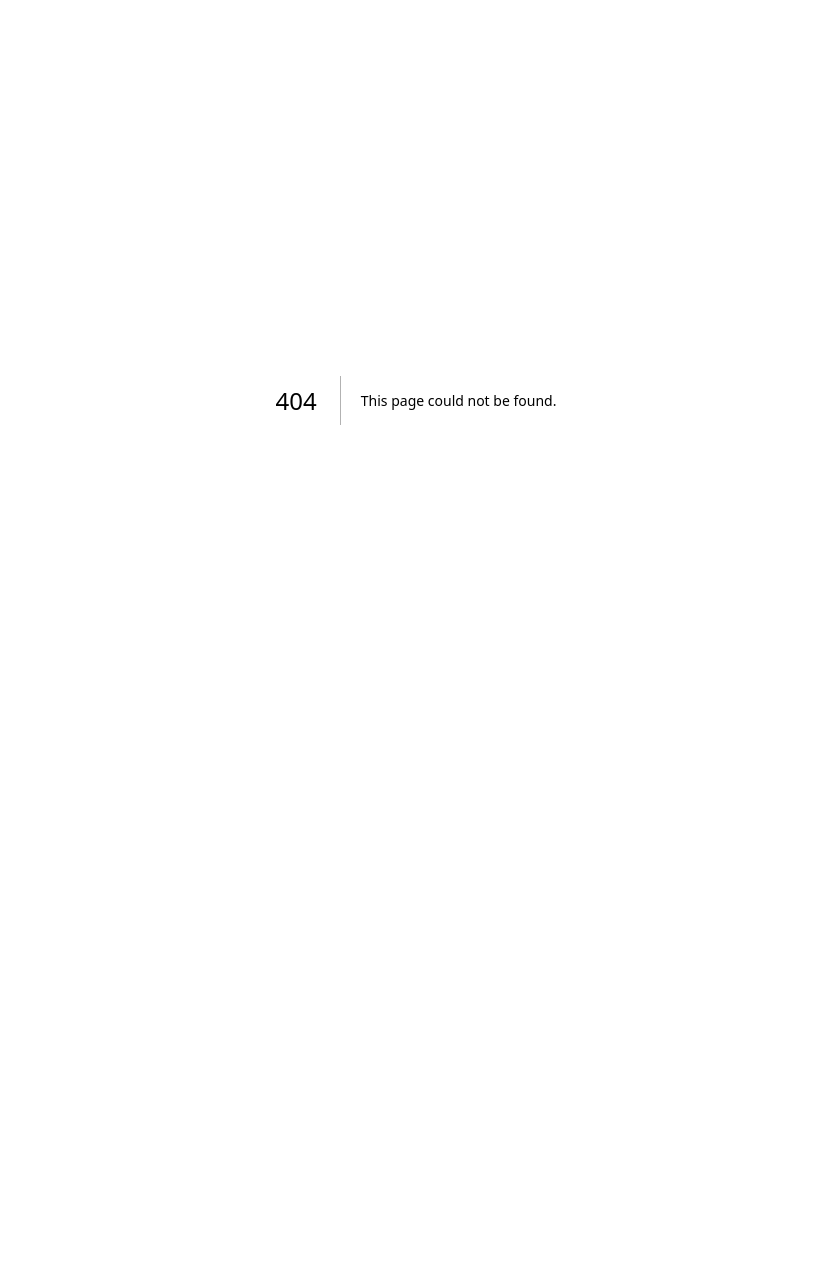
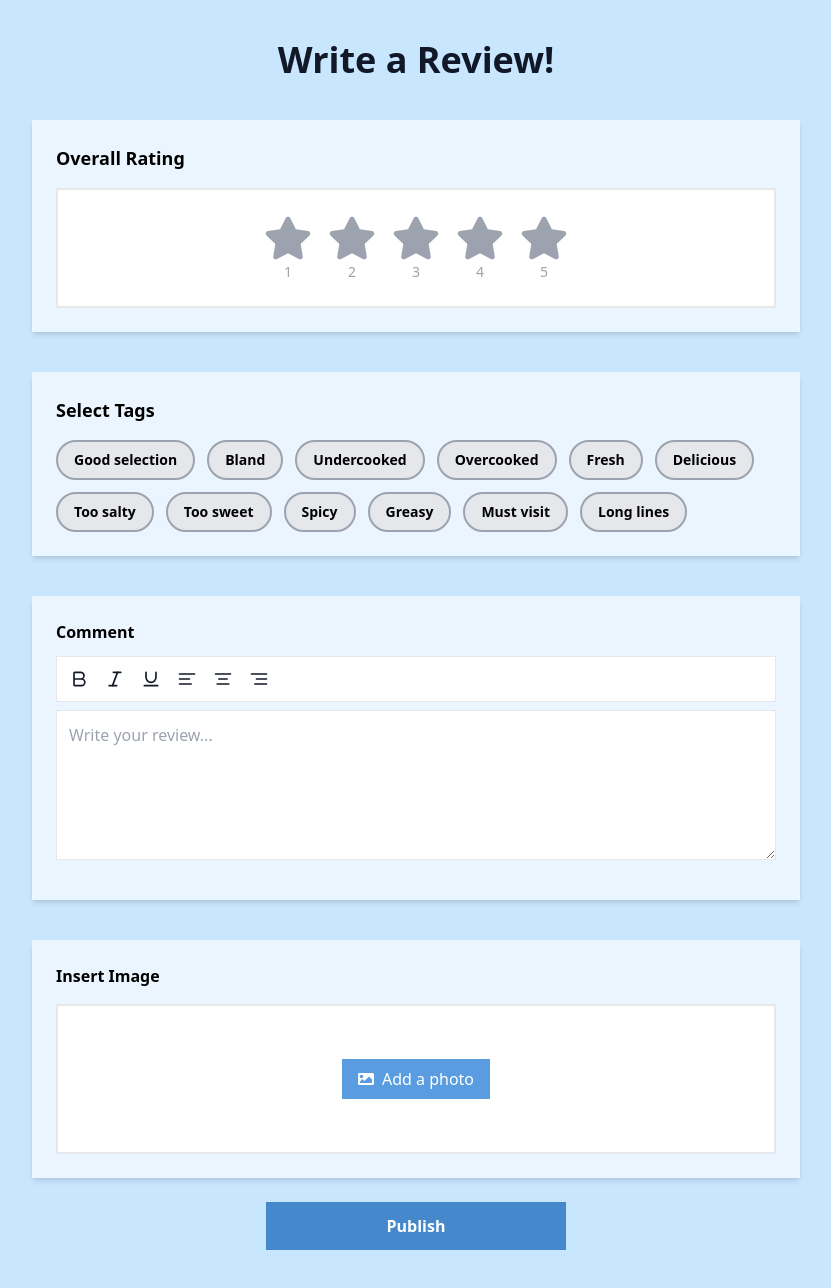
Before and after one commit to sophiezhou00/Ratemydininghall, a Next.js app: page /review-page in a window 1280 px wide. Before the commit this address had no page. Shown: the top 1288 px of the page, without its empty margins (224-1055 px from the left). Before the commit the page ends 800 px from the top, so only its background shows below. Built offline with nearby package versions, Linux system fonts and the light colour scheme.

Commit message:
finished review pagegit add .

```diff
--- /dev/null
+++ b/app/frontend/components/comment-section.tsx
@@ -0,0 +1,64 @@
+"use client";
+
+import React, { ChangeEvent, useState } from "react";
+import { Bold, Italic, Underline, AlignLeft, AlignCenter, AlignRight } from "lucide-react";
+import { FaImage } from "react-icons/fa";
+
+type FormattingCommand = "bold" | "italic" | "underline" | "justifyLeft" | "justifyCenter" | "justifyRight";
+
+const applyFormatting = (command: FormattingCommand): void => {
+  document.execCommand(command, false, "");
+};
+
+export default function ReviewForm() {
+  const [file, setFile] = useState<File | null>(null);
+
+  const handleFileChange = (event: ChangeEvent<HTMLInputElement>) => {
+    const selectedFiles = event.target.files;
+    setFile(selectedFiles ? selectedFiles[0] : null);
+  };
+
+  const handleRemoveFile = () => {
+    setFile(null);
+  };
+
+  return (
+    <div className="p-6 bg-[#EAF5FF] shadow-md rounded-lg w-full max-w-3xl mx-auto mt-10">
+
+      {/* Content Input with Formatting Toolbar */}
+      <div className="flex flex-col mb-4">
+        <label className="text-black font-semibold mb-3">Comment</label>
+
+        {/* Toolbar for text formatting */}
+        <div className="border flex gap-4 mb-2 p-3 rounded-lg bg-white">
+          <button onClick={() => applyFormatting("bold")} title="Bold">
+            <Bold size={20} />
+          </button>
+          <button onClick={() => applyFormatting("italic")} title="Italic">
+            <Italic size={20} />
+          </button>
+          <button onClick={() => applyFormatting("underline")} title="Underline">
+            <Underline size={20} />
+          </button>
+          <button onClick={() => applyFormatting("justifyLeft")} title="Align Left">
+            <AlignLeft size={20} />
+          </button>
+          <button onClick={() => applyFormatting("justifyCenter")} title="Center Align">
+            <AlignCenter size={20} />
+          </button>
+          <button onClick={() => applyFormatting("justifyRight")} title="Align Right">
+            <AlignRight size={20} />
+          </button>
+        </div>
+
+        <textarea
+          className="w-full border rounded-md p-3 min-h-[150px]"
+          placeholder="Write your review..."
+        ></textarea>
+      </div>
+
+
+
+    </div>
+  );
+}
--- /dev/null
+++ b/app/frontend/components/photo-upload.tsx
@@ -0,0 +1,50 @@
+"use client";
+
+import React, { ChangeEvent, useState } from "react";
+import { FaImage } from "react-icons/fa";
+
+
+
+export default function ReviewForm() {
+  const [file, setFile] = useState<File | null>(null);
+
+  const handleFileChange = (event: ChangeEvent<HTMLInputElement>) => {
+    const selectedFiles = event.target.files;
+    setFile(selectedFiles ? selectedFiles[0] : null);
+  };
+
+  const handleRemoveFile = () => {
+    setFile(null);
+  };
+
+  return (
+    <div className="p-6 bg-[#EAF5FF] shadow-md rounded-lg w-full max-w-3xl mx-auto mt-10">
+
+
+      {/* Content Input with Formatting Toolbar */}
+      <div className="flex flex-col mb-4">
+        <label className="text-black font-semibold">Insert Image</label>
+      </div>
+
+       {/* Gray Box Container */}
+       <div className="w-full h-[150px] border-2 bg-white rounded-lg p-6 flex flex-col items-center justify-center">
+        <label
+          htmlFor="file-upload"
+          className="flex items-center gap-2 bg-[#599CDF] text-white px-4 py-2 rounded-lg cursor-pointer hover:bg-blue-700 transition"
+        >
+          <FaImage /> Add a photo
+        </label>
+        <input id="file-upload" type="file" accept=".jpg,.jpeg,.png,.gif" className="hidden" onChange={handleFileChange} />
+
+        {file && (
+          <div className="mt-2 flex items-center space-x-4">
+            <p className="text-gray-700">{file.name}</p>
+            <button onClick={handleRemoveFile} className="text-red-500 text-sm">
+              Remove
+            </button>
+          </div>
+        )}
+      </div>
+    </div>
+  );
+}
--- /dev/null
+++ b/app/frontend/components/rating-section.tsx
@@ -0,0 +1,50 @@
+"use client";
+
+import React, { useState } from "react";
+import { FaStar } from "react-icons/fa";
+
+export default function RatingSection() {
+  const [rating, setRating] = useState<number | null>(null);
+
+  // Function to handle rating selection
+  const handleRating = async (selectedRating: number) => {
+    setRating(selectedRating);
+
+    // Simulate sending the rating data to a database
+    try {
+      await fetch("/api/submit-rating", {
+        method: "POST",
+        headers: {
+          "Content-Type": "application/json",
+        },
+        body: JSON.stringify({ rating: selectedRating }),
+      });
+      console.log("Rating submitted:", selectedRating);
+    } catch (error) {
+      console.error("Error submitting rating:", error);
+    }
+  };
+
+  return (
+    <div className="p-6 bg-[#EAF5FF] shadow-md rounded-lg w-full max-w-3xl mx-auto mt-10">
+      {/* Section Title */}
+      <h2 className="text-black font-semibold mb-4 text-lg">Overall Rating</h2>
+
+      {/* Gray Box Container */}
+      <div className="w-full border-2 bg-white rounded-lg p-6 flex justify-center space-x-4">
+        {[1, 2, 3, 4, 5].map((num) => (
+          <button
+            key={num}
+            onClick={() => handleRating(num)}
+            className={`text-5xl ${
+              rating && rating >= num ? "text-yellow-500" : "text-gray-400"
+            } transition hover:text-yellow-500`}
+          >
+            <FaStar /> {/* Star icon */}
+            <span className="text-sm block">{num}</span> {/* Number under the star */}
+          </button>
+        ))}
+      </div>
+    </div>
+  );
+}
--- /dev/null
+++ b/app/frontend/components/tag-section.tsx
@@ -0,0 +1,43 @@
+"use client";
+
+import React, { useState } from "react";
+
+export default function TagSection() {
+  const tags = [
+    "Good selection", "Bland", "Undercooked", "Overcooked",
+    "Fresh", "Delicious", "Too salty", "Too sweet",
+    "Spicy", "Greasy", "Must visit", "Long lines"
+  ];
+
+  const [selectedTags, setSelectedTags] = useState<string[]>([]);
+
+  const toggleTag = (tag: string) => {
+    setSelectedTags((prev) =>
+      prev.includes(tag) ? prev.filter((t) => t !== tag) : [...prev, tag]
+    );
+  };
+
+  return (
+    <div className="p-6 bg-[#EAF5FF] shadow-md rounded-lg w-full max-w-3xl mx-auto mt-10">
+      {/* Section Title */}
+      <h2 className="text-black font-semibold mb-4 text-lg">Select Tags</h2>
+
+      {/* Tag Buttons */}
+      <div className="flex flex-wrap gap-3">
+        {tags.map((tag) => (
+          <button
+            key={tag}
+            onClick={() => toggleTag(tag)}
+            className={`px-4 py-2 rounded-full border-2 transition text-sm font-semibold ${
+              selectedTags.includes(tag)
+                ? "bg-gray-700 text-white border-gray-700"
+                : "bg-gray-200 text-black border-gray-400 hover:bg-gray-300"
+            }`}
+          >
+            {tag}
+          </button>
+        ))}
+      </div>
+    </div>
+  );
+}
--- /dev/null
+++ b/app/frontend/components/upload-button.tsx
@@ -0,0 +1,28 @@
+"use client";
+
+import { useState } from "react";
+
+interface UploadButtonProps {
+  onSubmit: () => void; // Function to handle submission
+}
+
+export default function UploadButton({ onSubmit }: UploadButtonProps) {
+  const [isClicked, setIsClicked] = useState(false);
+
+  const handleClick = () => {
+    setIsClicked(true);
+    onSubmit(); // Calls function to gather data and submit
+    setTimeout(() => setIsClicked(false), 300); // Reset button color after click
+  };
+
+  return (
+    <button
+      onClick={handleClick}
+      className={`w-[300px] max-w-3xl mx-auto mt-6 px-6 py-3 text-white font-bold rounded-lg transition ${
+        isClicked ? "bg-gray-700" : "bg-[#4588cc] hover:bg-blue-700"
+      }`}
+    >
+      Publish
+    </button>
+  );
+}
--- a/app/page.tsx
+++ b/app/page.tsx
@@ -7,8 +7,9 @@ const DiningHallButton = ({ name, score }: { name: string; score: number }) => {
   return (
     <button className="w-[850px] h-32 text-4xl font-bold text-white bg-[#599CDF] rounded-lg shadow-lg hover:bg-blue-800 flex items-center space-x-10">
       {/* Dynamic Score Box */}
-      <div className="w-16 h-16 bg-gray-300 text-black text-2xl flex items-center justify-center ml-10 mr-6">
-        {score}
+      <div className="flex flex-col items-center justify-center w-20 h-20 bg-gray-300 text-black text-2xl ml-10 mr-6 rounded-md">
+        <span className="font-bold">{score}</span>
+        <span className="text-xs text-gray-600">Daily Avg Ranking</span>
       </div>
       <span>{name}</span>
     </button>
--- /dev/null
+++ b/app/review-page/page.tsx
@@ -0,0 +1,21 @@
+"use client";
+
+import React from "react";
+import UploadButton from "../frontend/components/upload-button";
+import TagSection from "../frontend/components/tag-section";
+import RatingSection from "../frontend/components/rating-section";
+import CommentSection from "../frontend/components/comment-section";
+import PhotoUpload from "../frontend/components/photo-upload"; // Import the photo upload component
+
+export default function ReviewPage() {
+  return (
+    <div className="min-h-screen bg-[#C9E6FF] flex flex-col items-center pb-20"> {/* Added padding-bottom */}
+      <h1 className="text-4xl font-bold mt-10">Write a Review!</h1>
+      <RatingSection /> {/* Rating section */}
+      <TagSection /> {/* Tag section */}
+      <CommentSection /> {/* Comment section */}
+      <PhotoUpload /> {/* Integrated Photo Upload Component */}
+      <UploadButton /> {/* Upload button */}
+    </div>
+  );
+}
```
